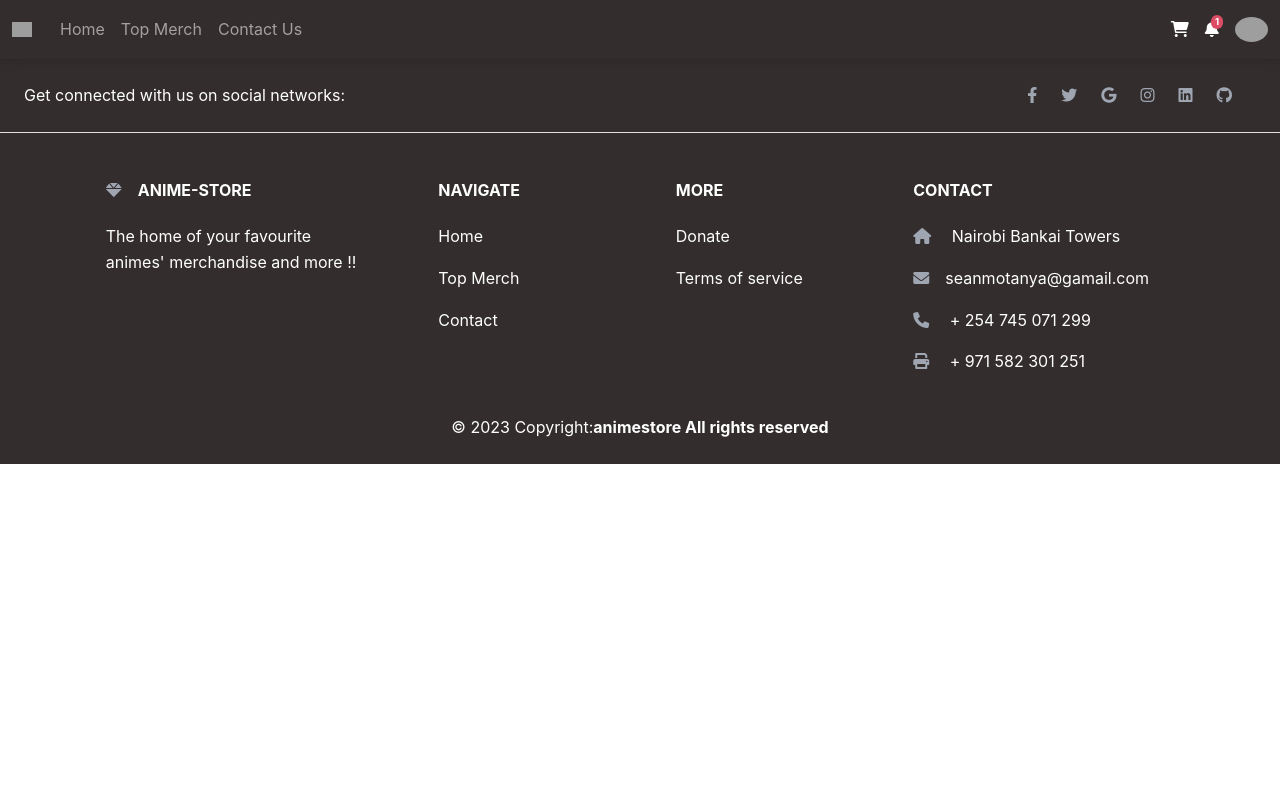
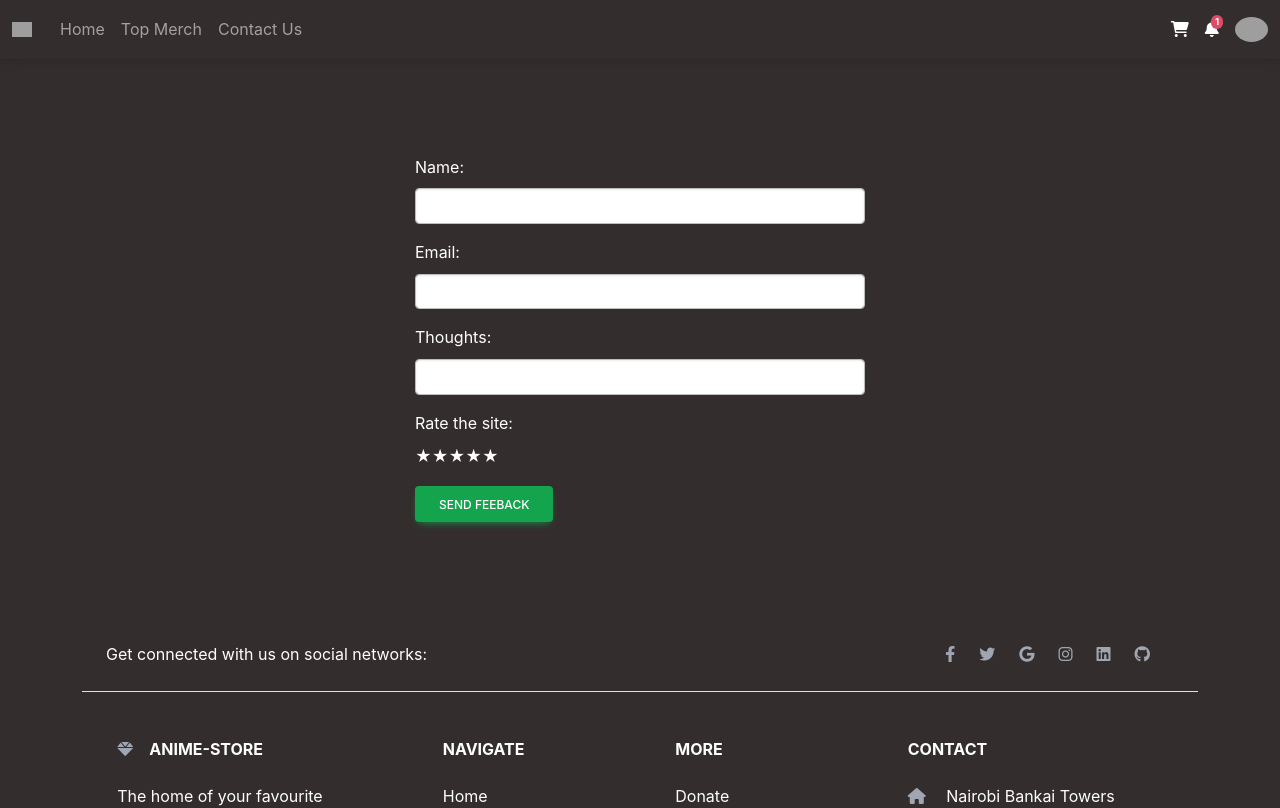
Before and after one commit to agent19music/anime-store-react, a React (Create React App) app: page /contact in a window 1280 px wide. Shown: the top 808 px of the page. Built offline with nearby package versions, Linux system fonts and the light colour scheme; data requests are answered from the project's data file; grey boxes are pictures that could not be loaded.

Commit message:
Update contact component

```diff
--- a/src/App.js
+++ b/src/App.js
@@ -13,6 +13,7 @@ import Addanimeform from './Addanimeform.js';
 function App() {
   const[mycart, setMyCart] = useState([])
   const [animes, setAnimes] = useState([])
+  const [feedback, setFeedback] = useState([])
   useEffect(()=>{
     fetch('http://localhost:8555/animes')
     .then((res)=> res.json())
@@ -32,6 +33,9 @@ function addToCart(merchandise){
   const addAnime = (anime) => {
     setAnimes([...animes, anime]);
   };
+  const addFeedback = (comm) => {
+    setFeedback([...feedback, comm]);
+  };
 
 
   return (
@@ -42,7 +46,7 @@ function addToCart(merchandise){
           <Route path="/topmerch" element={<Topmerch />} />
           <Route path="/animelist" element={<Animelist animes={animes}/>} />
           <Route path="/cart" element={<Cart mycart={mycart} removeFromCart={removeFromCart}/>} />
-          <Route path="/contact" element={<Contact />} />
+          <Route path="/contact" element={<Contact addFeedback={addFeedback}/>} />
           <Route path="/animemerch/:id" element={<Merchlist addToCart={addToCart} />} />
           <Route path="/addanimeform" element={<Addanimeform addAnime={addAnime}/>} />
 
--- a/src/Cart.js
+++ b/src/Cart.js
@@ -5,7 +5,7 @@ import Footer from './Footer'
 export default function Cart({mycart, removeFromCart}) {
   return (
     <div className='mt-5 bg-dark text-white'>
-        {mycart.length <1 && <p className='p-5 alert alert-warning'>Oops ! Cart is empty. Shop around to get you items here ;D</p>}
+        {mycart.length <1 && <p className='p-5 alert alert-warning'>Oops ! Cart is empty. Shop around to get your items here ;D</p>}
          <div className="row">
         {mycart.map((item) => (
           <div key={item.id} className="col-md-3 bg-dark text-white" id="picha">
--- a/src/Contact.js
+++ b/src/Contact.js
@@ -1,111 +1,100 @@
-import React from 'react'
-import { Link } from 'react-router-dom'
+import React, { useState } from 'react';
+import Footer from './Footer';
 
-export default function Contact() {
+export default function Contact({ addFeedback }) {
+  const [description, setDescription] = useState('');
+  const [name, setName] = useState('');
+  const [email, setEmail] = useState('');
+  const [thoughts, setThoughts] = useState('');
+  const [rating, setRating] = useState(0);
+
+  const handleSubmit = (event) => {
+    event.preventDefault();
+    addFeedback({ thoughts, description, name, email, rating });
+    setThoughts('');
+    setDescription('');
+    setName('');
+    setEmail('');
+    setRating(0);
+  };
+
+  const handleStarClick = (star) => {
+    setRating(star);
+  };
+
+  const renderStars = () => {
+    const stars = [1, 2, 3, 4, 5];
+    return (
+      <div className="mb-3">
+        <label className="form-label text-white">Rate the site:</label>
+        <div>
+          {stars.map((star) => (
+            <span
+              key={star}
+              onClick={() => handleStarClick(star)}
+              className={`star ${star <= rating ? 'text-warning' : ''}`}
+            >
+              ★
+            </span>
+          ))}
+        </div>
+      </div>
+    );
+  };
+
   return (
-    <div>
-
-    <section class="d-flex justify-content-center justify-content-lg-between p-4 border-bottom">
-
-      <div class="me-5 d-none d-lg-block">
-        <span>Get connected with us on social networks:</span>
-      </div>
-
-      <div>
-        <Link to="" class="me-4 link-secondary" target='blank'>
-          <i class="fab fa-facebook-f"></i>
-        </Link>
-        <Link to="https://twitter.com/ufwsean" target='blank'class="me-4 link-secondary">
-          <i class="fab fa-twitter"></i>
-        </Link>
-        <Link to="mailto:seanmotanya@gmail.com"target='blank' class="me-4 link-secondary">
-          <i class="fab fa-google"></i>
-        </Link>
-        <Link to="" target='blank'class="me-4 link-secondary">
-          <i class="fab fa-instagram"></i>
-        </Link>
-        <Link to="https://www.linkedin.com/in/sean-motanya-532619282/" target='blank' class="me-4 link-secondary">
-          <i class="fab fa-linkedin"></i>
-        </Link>
-        <Link to="https://github.com/agent19music" target='blank' class="me-4 link-secondary">
-          <i class="fab fa-github"></i>
-        </Link>
-      </div>
-       </section>
+    <div className="container">
+      <div className="row justify-content-center">
+        <div className="col-6">
+          <form onSubmit={handleSubmit} className="bg-dark text-white p-5 my-5">
+            <div className="mb-3">
+              <label htmlFor="name" className="form-label text-white">
+                Name:
+              </label>
+              <input
+                type="text"
+                value={name}
+                onChange={(event) => setName(event.target.value)}
+                id="name"
+                className="form-control"
+                required
+              />
+            </div>
+            <div className="mb-3">
+              <label htmlFor="email" className="form-label text-white">
+                Email:
+              </label>
+              <input
+                type="email"
+                value={email}
+                onChange={(event) => setEmail(event.target.value)}
+                id="email"
+                className="form-control"
+              />
+            </div>
+            <div className="mb-3">
+              <label htmlFor="thoughts" className="form-label text-white">
+                Thoughts:
+              </label>
+              <input
+                type="text"
+                value={thoughts}
+                onChange={(event) => setThoughts(event.target.value)}
+                id="thoughts"
+                className="form-control"
+                required
+              />
+            </div>
+            {renderStars()}
 
 
-      <section class="">
-      <div class="container text-center text-md-start mt-5">
-
-        <div class="row mt-3">
-
-                  <div class="col-md-3 col-lg-4 col-xl-3 mx-auto mb-4">
-
-            <h6 class="text-uppercase fw-bold mb-4">
-              <i class="fas fa-gem me-3 text-secondary"></i>ANIME-STORE
-            </h6>
-            <p>
-              The home of your favourite animes' merchandise and more !!
-            </p>
-          </div>
-
-
-            <div class="col-md-3 col-lg-2 col-xl-2 mx-auto mb-4">
-
-            <h6 class="text-uppercase fw-bold mb-4">
-              Navigate
-            </h6>
-            <p>
-              <Link to="/animelist" class="text-reset">Home</Link>
-            </p>
-            <p>
-              <Link to="/topmerch" class="text-reset">Top Merch</Link>
-            </p>
-            <p>
-              <Link to="/contact" class="text-reset">Contact</Link>
-            </p>
-
-          </div>
-
-
-          <div class="col-md-2 col-lg-2 col-xl-2 mx-auto mb-4">
-
-            <h6 class="text-uppercase fw-bold mb-4">
-              More
-            </h6>
-            <p>
-              <Link to="/!" class="text-reset">Donate</Link>
-            </p>
-            <p>
-              <Link to="/!" class="text-reset">Terms of service</Link>
-            </p>
-
-          </div>
-
-
-
-          <div class="col-md-4 col-lg-3 col-xl-3 mx-auto mb-md-0 mb-4">
-
-            <h6 class="text-uppercase fw-bold mb-4">Contact</h6>
-            <p><i class="fas fa-home me-3 text-secondary"></i> Nairobi Bankai Towers</p>
-            <p>
-              <i class="fas fa-envelope me-3 text-secondary"></i>
-              seanmotanya@gamail.com
-            </p>
-            <p><i class="fas fa-phone me-3 text-secondary"></i> + 254 745 071 299</p>
-            <p><i class="fas fa-print me-3 text-secondary"></i> + 971 582 301 251</p>
-          </div>
+            <button type="submit" className="btn btn-success btn md-2">
+              Send Feeback
+            </button>
+          </form>
         </div>
       </div>
-    </section>
-    <div class="text-center p-4" >
-      © 2023 Copyright:
-      <Link class="text-reset fw-bold" to="/">animestore All rights reserved</Link>
+      <Footer />
     </div>
-
-
-
-
-      </div>
-  )
+  );
 }
```
